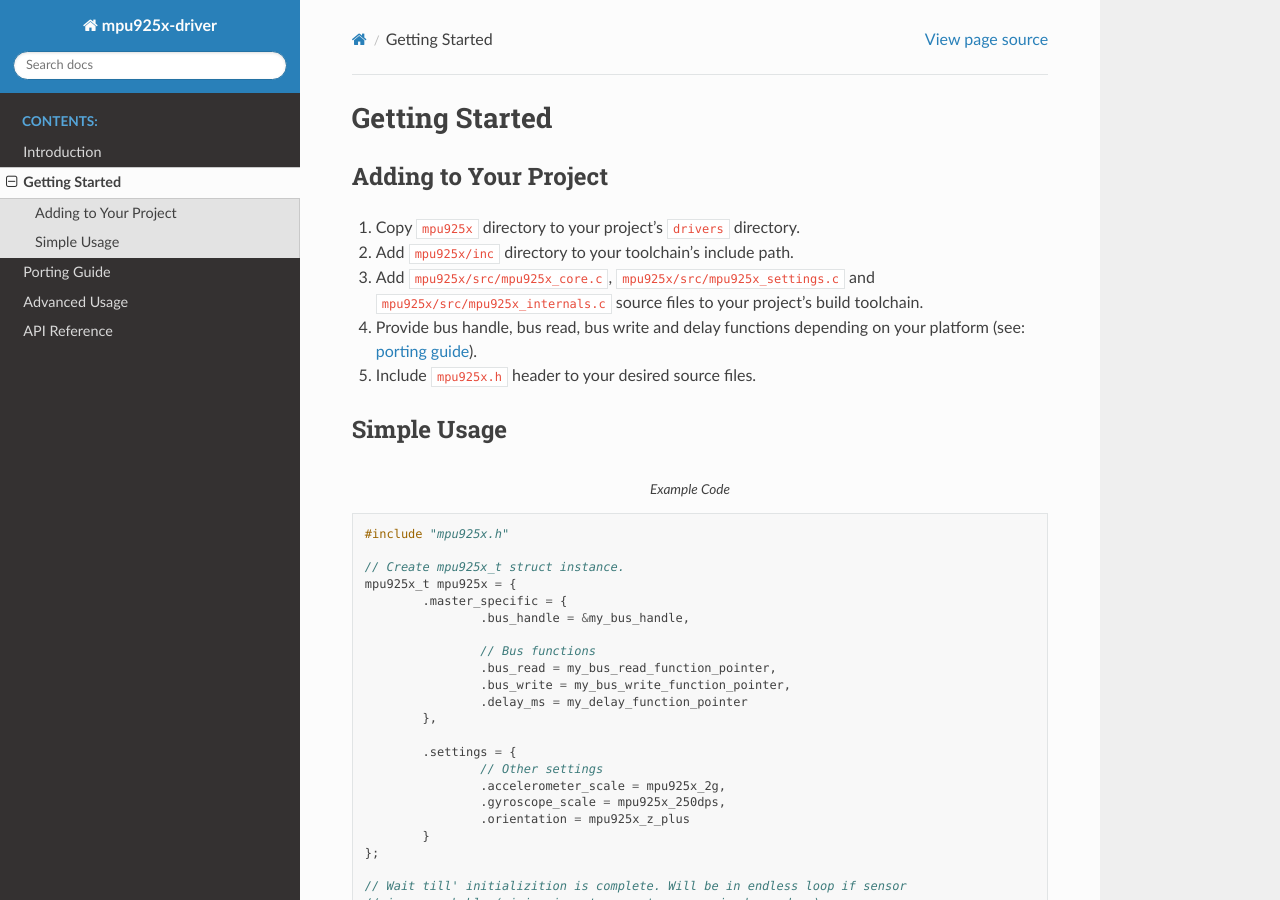
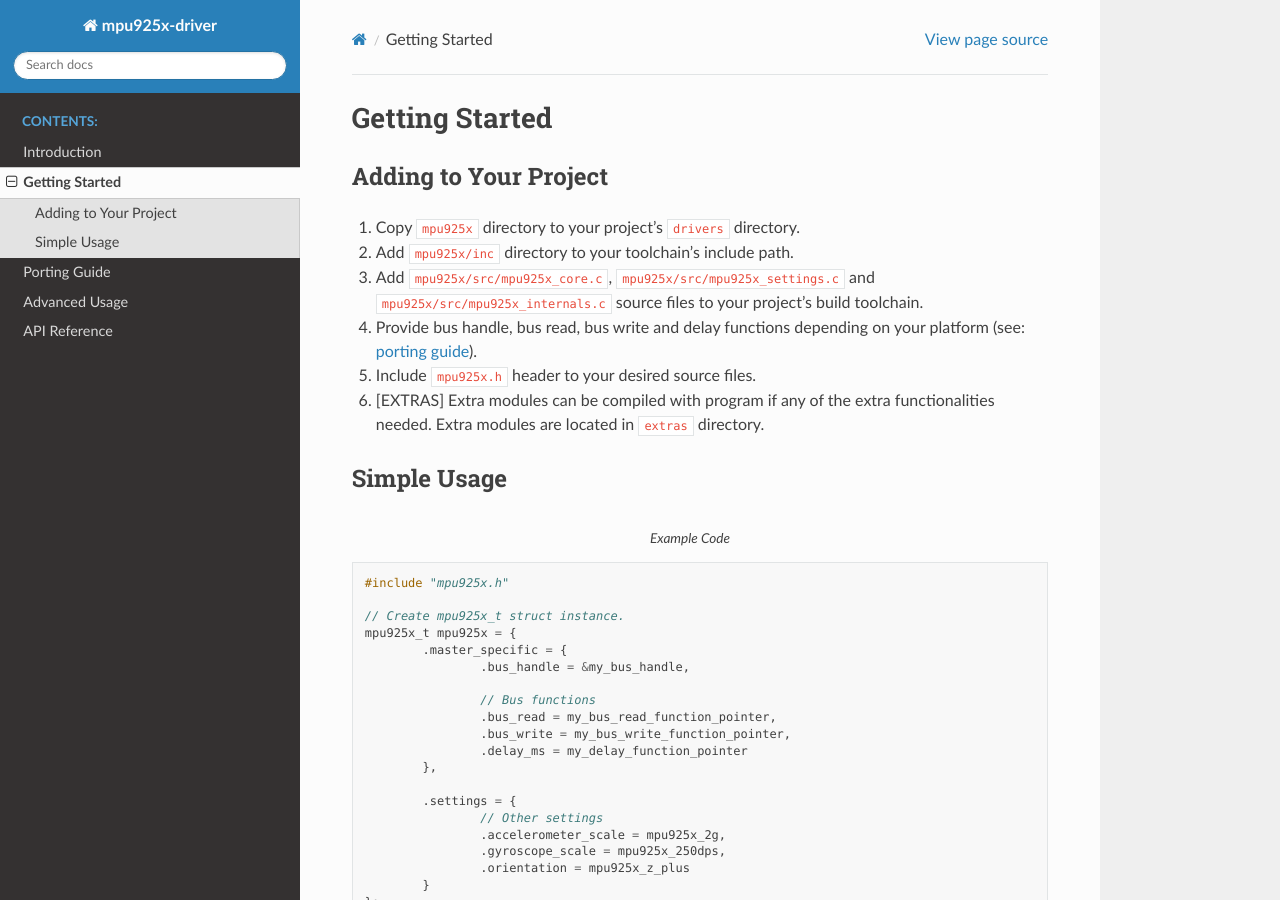
Before and after one commit to ceyhunsen/mpu925x-driver, a Sphinx documentation site: the page built from docs/source/getting-started/index.rst, in a window 1280 px wide and 900 px high. Built offline with Sphinx 7.4.7 and the Read the Docs theme 2.0.0, drawn with Linux system fonts in a browser that asks for light colours.

Commit message:
extra module documentation added

```diff
--- a/docs/source/advanced-usage/fifo.rst
+++ /dev/null
@@ -1,6 +0,0 @@
-.. _fifo:
-
-FIFO Operations
-===============
-
-Not supported.
--- a/docs/source/advanced-usage/index.rst
+++ b/docs/source/advanced-usage/index.rst
@@ -12,4 +12,4 @@
 	accelerometer
 	gyroscope
 	magnetometer
-	fifo
+	extras
--- a/docs/source/getting-started/index.rst
+++ b/docs/source/getting-started/index.rst
@@ -11,6 +11,7 @@
 3. Add ``mpu925x/src/mpu925x_core.c``, ``mpu925x/src/mpu925x_settings.c`` and ``mpu925x/src/mpu925x_internals.c`` source files to your project's build toolchain.
 4. Provide bus handle, bus read, bus write and delay functions depending on your platform (see: :ref:`porting guide<porting-guide>`).
 5. Include ``mpu925x.h`` header to your desired source files.
+6. [EXTRAS] Extra modules can be compiled with program if any of the extra functionalities needed. Extra modules are located in ``extras`` directory.
 
 Simple Usage
 ^^^^^^^^^^^^
```
Also changed, not shown: docs/source/advanced-usage/extras.rst (added, +34 -0 lines), 2 other files.
